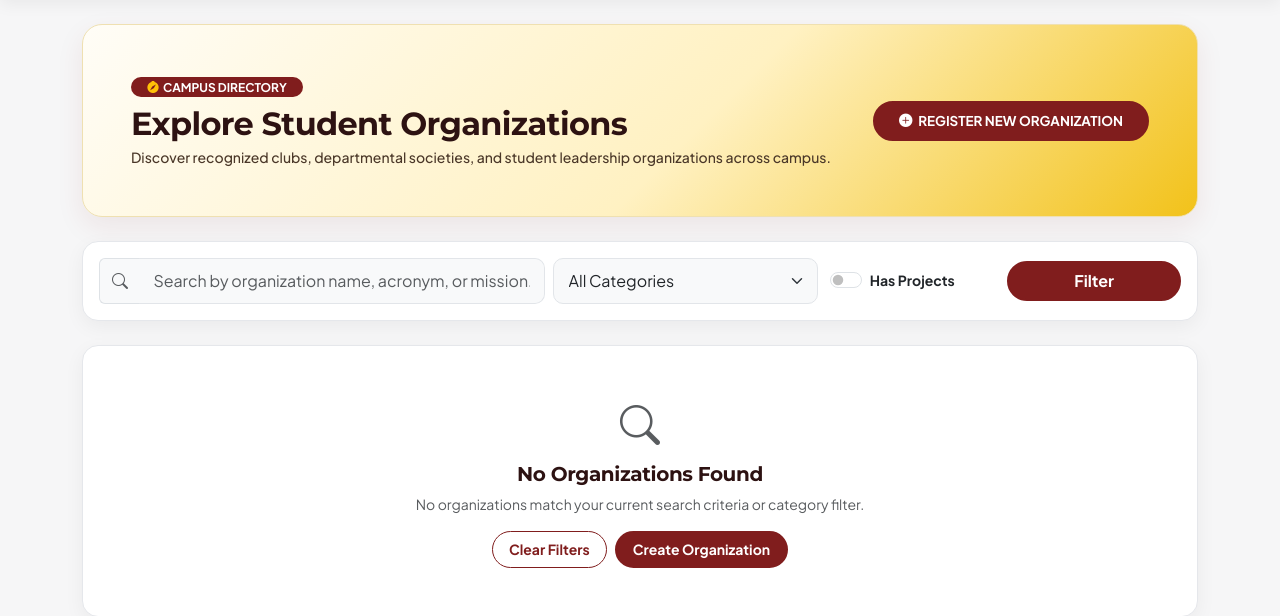
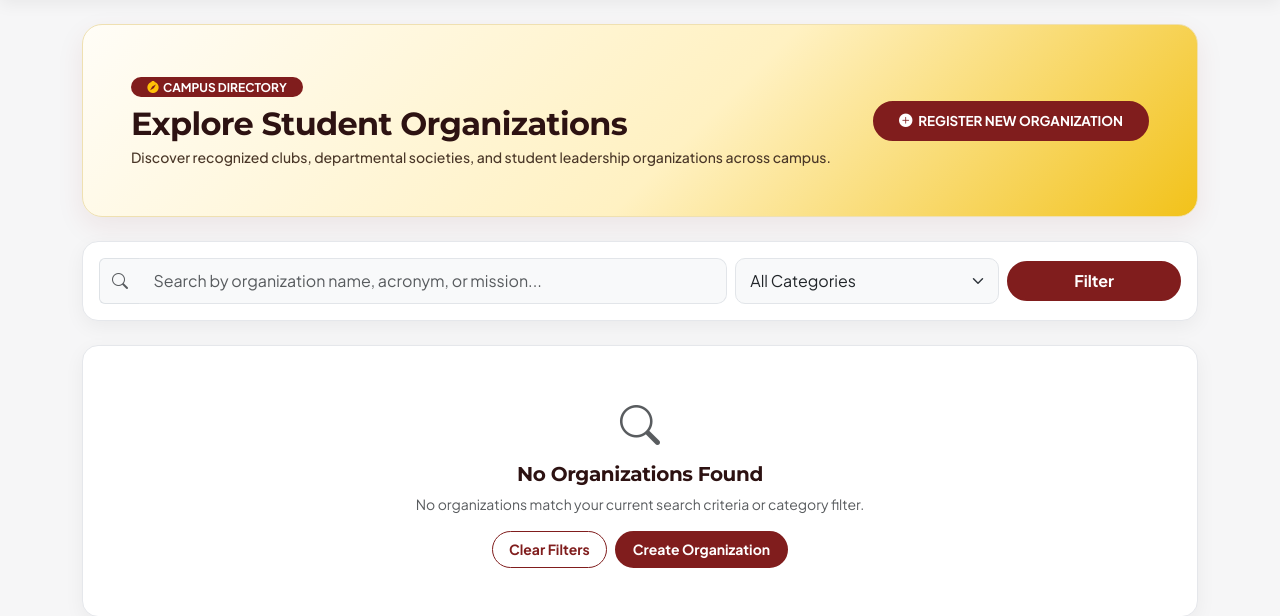
Before and after one commit to duffyAlegarbes/OrgFlow, a Django app: page /organizations/ in a window 1280 px wide. Shown: the part 65-681 px from the top of the page. Run offline with Django 5.2, Linux system fonts and the light colour scheme; the visitor is signed in with stand-in values (Sample User, id 1); data comes from the database, SQL or seed files in the repository; data that the repository does not hold is empty.

Commit message:
chore: remove temporary SQL print statements and unused Has Projects directory toggle

```diff
--- a/apps/organizations/views.py
+++ b/apps/organizations/views.py
@@ -1,8 +1,7 @@
 from django.shortcuts import render, redirect, get_object_or_404
 from django.contrib.auth.decorators import login_required
 from django.contrib import messages
-from django.db.models import Q, Subquery
-from apps.projects.models import Project
+from django.db.models import Q
 from .models import Organization, OrganizationMembership
 from apps.notifications.models import Notification
 
@@ -10,7 +9,6 @@ from apps.notifications.models import Notification
 def org_directory_view(request):
     query = request.GET.get('search', '').strip()
     selected_category = request.GET.get('category', '').strip()
-    with_projects = request.GET.get('with_projects', '').strip()
 
     organizations = Organization.objects.filter(status='Active')
 
@@ -22,14 +20,6 @@ def org_directory_view(request):
     if selected_category:
         organizations = organizations.filter(category=selected_category)
 
-    # SUBQUERY IMPLEMENTATION: Filter organizations that have at least one project
-    if with_projects == '1':
-        org_ids_with_projects = Project.objects.values('organization_id')
-        organizations = organizations.filter(id__in=Subquery(org_ids_with_projects))
-        print("\n=== GENERATED SUBQUERY SQL ===")
-        print(organizations.query)
-        print("==============================\n")
-
     user_memberships = OrganizationMembership.objects.filter(
         user=request.user, status='Active'
     ).values_list('organization_id', flat=True)
@@ -38,7 +28,6 @@ def org_directory_view(request):
         "organizations": organizations,
         "query": query,
         "selected_category": selected_category,
-        "with_projects": with_projects,
         "categories": Organization.CATEGORY_CHOICES,
         "total_count": organizations.count(),
         "user_org_ids": list(user_memberships)
@@ -51,14 +40,10 @@ def org_detail_view(request, slug):
 
     membership = OrganizationMembership.objects.filter(user=request.user, organization=org).first()
 
-    # JOIN IMPLEMENTATION: Combines OrganizationMembership, auth_user, and profile_profile
+    # Production ORM optimization: single JOIN query for user and profile
     active_members = OrganizationMembership.objects.filter(
         organization=org, status='Active'
     ).select_related('user', 'user__profile')
-
-    print("\n=== GENERATED JOIN SQL ===")
-    print(active_members.query)
-    print("==========================\n")
 
     is_officer = membership and membership.status == 'Active' and membership.role in ['President', 'Officer']
     is_president = membership and membership.status == 'Active' and membership.role == 'President'
--- a/templates/organizations/directory.html
+++ b/templates/organizations/directory.html
@@ -40,7 +40,7 @@
 <!-- Search & Filter Controls -->
 <div class="card card-orgflow p-3 mb-4">
     <form method="get" class="row g-2 align-items-center">
-        <div class="col-md-5">
+        <div class="col-md-7">
             <div class="input-group">
                 <span class="input-group-text bg-light border-end-0"><i class="bi bi-search text-muted"></i></span>
                 <input type="text" name="search" class="form-control cit-input border-start-0" placeholder="Search by organization name, acronym, or mission..." value="{{ query }}">
@@ -54,15 +54,9 @@
                 {% endfor %}
             </select>
         </div>
-        <div class="col-md-2">
-            <div class="form-check form-switch ms-1">
-                <input class="form-check-input" type="checkbox" name="with_projects" value="1" id="withProjectsCheck" {% if with_projects == '1' %}checked{% endif %}>
-                <label class="form-check-label small fw-bold text-dark" for="withProjectsCheck">Has Projects</label>
-            </div>
-        </div>
         <div class="col-md-2 d-flex gap-2">
             <button type="submit" class="btn btn-org-primary w-100">Filter</button>
-            {% if query or selected_category or with_projects %}
+            {% if query or selected_category %}
                 <a href="{% url 'organizations:directory' %}" class="btn btn-outline-secondary rounded-pill" title="Reset Filters"><i class="bi bi-arrow-counterclockwise"></i></a>
             {% endif %}
         </div>
```
